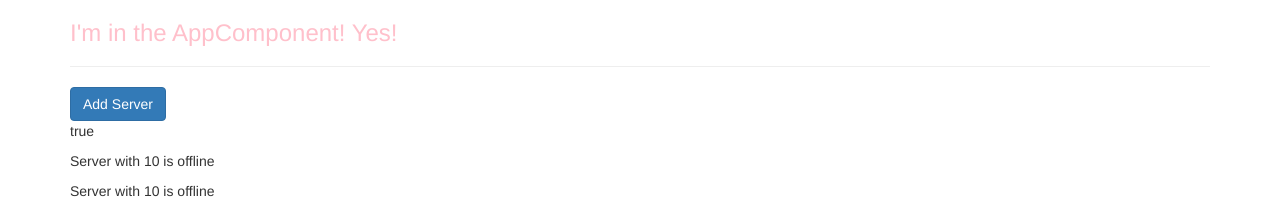
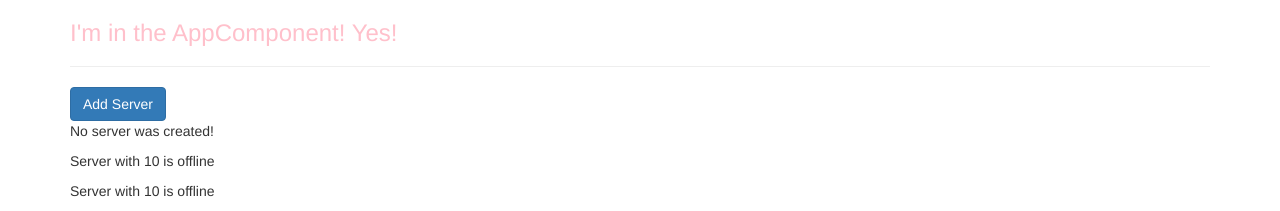
Before and after one commit to MrSharp12/angular-5-training, an Angular app: page / in a window 1280 px wide. Shown: the top 211 px of the page. Built offline with nearby package versions, Linux system fonts and the light colour scheme.

Commit message:
event binding

```diff
--- a/src/app/servers/servers.component.html
+++ b/src/app/servers/servers.component.html
@@ -1,12 +1,14 @@
-<!-- when to use property binding vs string interpolation -->
-<!-- if you want to output something to your template, like printing text -->
-<!-- use string interpolation -->
-<!-- if you want to change some property, like an html element -->
-<!-- use property binding -->
-<!-- keep in mind, string interpolation only works within a normal template -->
-<!-- not within another expression of that template, like property binding -->
-<button class="btn btn-primary" [disabled]="!allowNewServer">Add Server</button>
-<!-- <p>{{ allowNewServer }}</p> -->
-<p [innerText]="allowNewServer"></p>
+<!-- event binding - typically in js if we want a button to do something -->
+<!-- we attach onClick inside the HTML tag -->
+<!-- in angular we use event binding -->
+<!-- it's syntax is (), place the name of the event in the parens -->
+<!-- then ="" the name of the method -->
+
+<button
+  class="btn btn-primary"
+  [disabled]="!allowNewServer"
+  (click)="onCreateServer()">Add Server</button>
+<!-- <p [innerText]="allowNewServer"></p> -->
+<p>{{ serverCreationStatus }}</p>
 <app-server></app-server>
 <app-server></app-server>
--- a/src/app/servers/servers.component.ts
+++ b/src/app/servers/servers.component.ts
@@ -12,6 +12,7 @@ import { Component, OnInit } from '@angular/core';
 })
 export class ServersComponent implements OnInit {
   allowNewServer = false;
+  serverCreationStatus = 'No server was created!';
 
   constructor() {
     setTimeout(() => {
@@ -22,4 +23,7 @@ export class ServersComponent implements OnInit {
   ngOnInit() {
   }
 
+  onCreateServer() {
+    this.serverCreationStatus = 'Sever was created!';
+  }
 }
```
